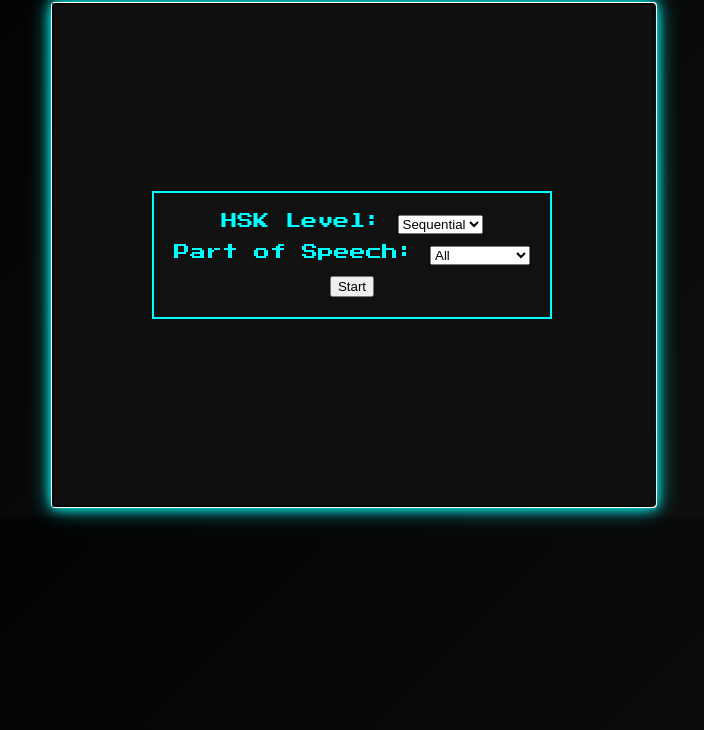
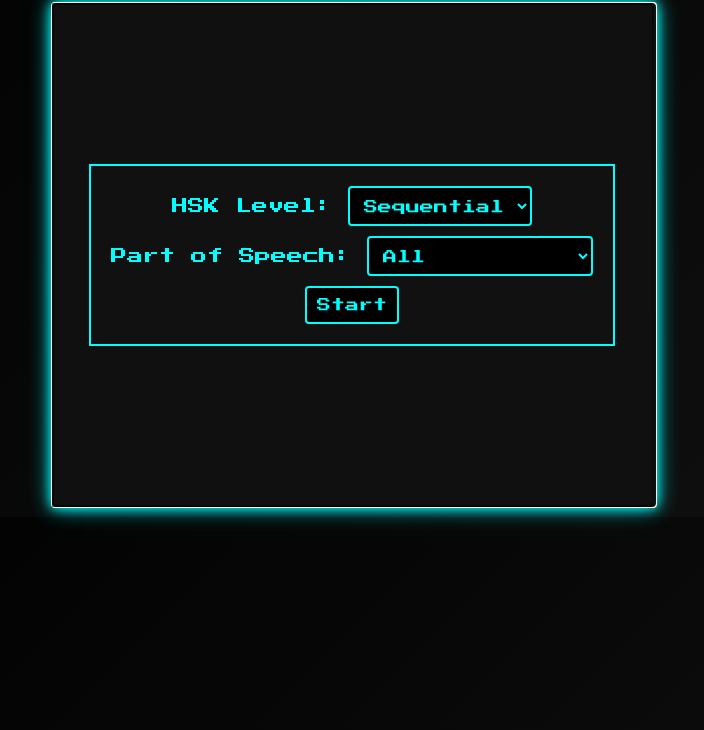
Before and after one commit to Dprogers10/HanziCommander, a plain HTML site: page index.html in a window 1280 px wide. Shown: the part 70-800 px from the top of the page, without its empty margins (288-992 px from the left). Drawn offline with Linux system fonts and the light colour scheme.

Commit message:
Style start menu controls

```diff
--- a/index.html
+++ b/index.html
@@ -98,6 +98,17 @@
         background-color: #ffff33;
         border-color: #ffff33;
       }
+    }
+    /* Retro styling for start menu controls */
+    #startMenu select,
+    #startMenu button {
+      font-family: 'Press Start 2P', cursive;
+      font-size: 14px;
+      padding: 10px;
+      background: #000;
+      color: cyan;
+      border: 2px solid cyan;
+      border-radius: 4px;
     }
   </style>
 </head>
```
